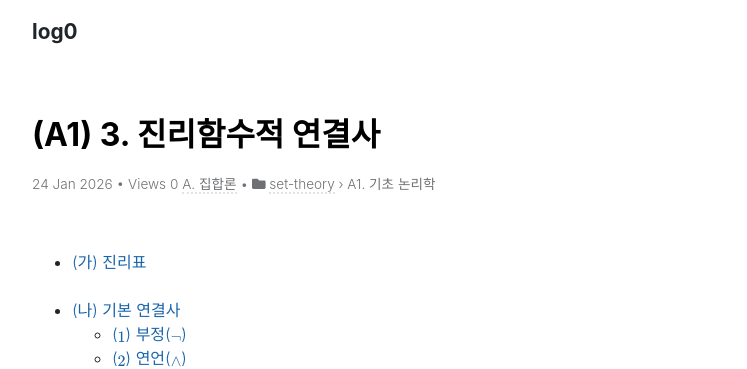
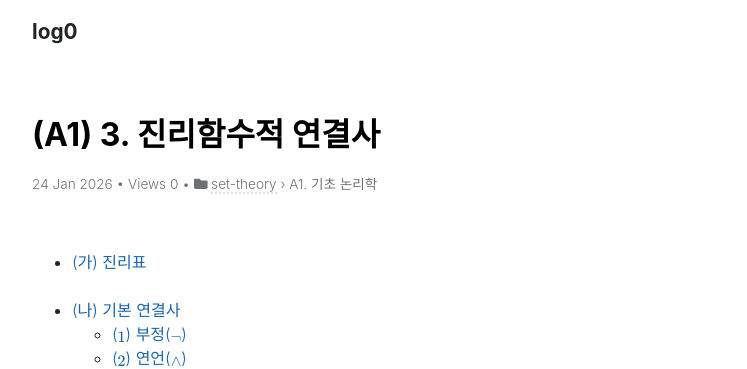
Before and after one commit to Log-zero/Log-zero.github.io, a Jekyll site: the page built from _posts/2026-01-24-진리함수적-연결사.md, in a window 1280 px wide and 900 px high. Shown: the top 369 px of the window, without its empty margins (256-1003 px from the left). Built offline with Jekyll 4.4.1, drawn with Linux system fonts in a browser that asks for light colours; nearby versions of some CDN libraries.

Commit message:
categories

```diff
--- a/_layouts/post.html
+++ b/_layouts/post.html
@@ -30,15 +30,6 @@ layout: default
         {%- if forloop.last == false %}, {% endif -%}
       {% endfor %}
     {%- endif -%}
-    {% if page.categories %}
-  <div class="post-categories">
-    {% for cat in page.categories %}
-      <a href="/category/{{ cat }}/" class="post-category">
-        {{ site.data.categories[cat] | default: cat }}
-      </a>
-    {% endfor %}
-  </div>
-{% endif %}
     {% if page.categories.size > 0 %}
   <span> • </span>
   <span class="post-categories-section">
```
